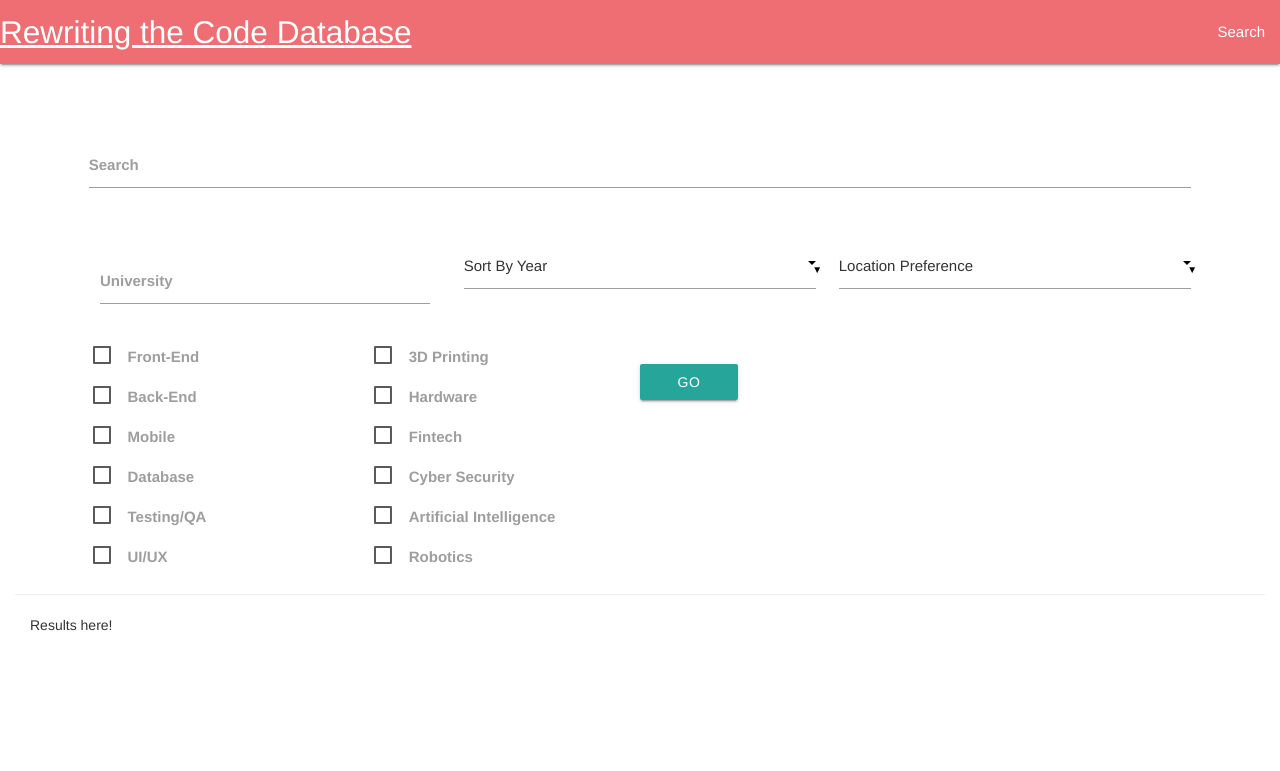
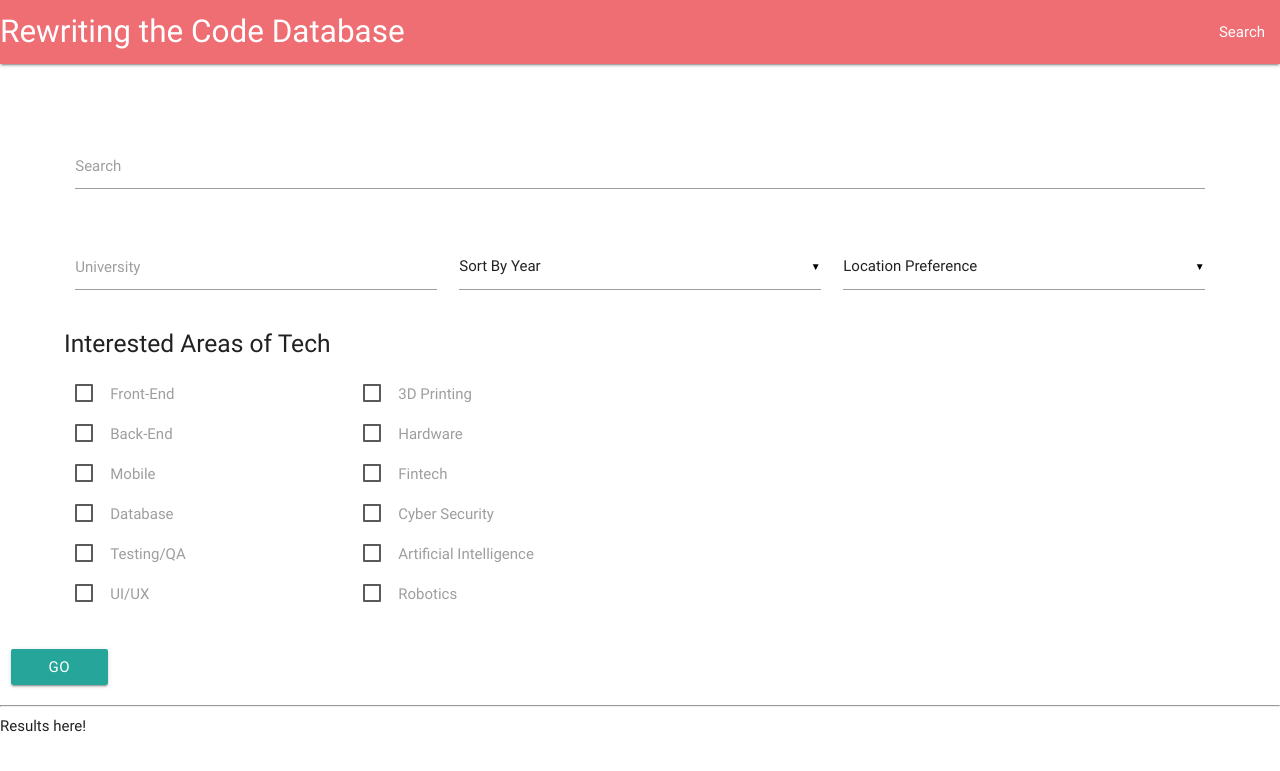
Before and after one commit to Lucytheanimefan/KACdatabase, a Flask app: page / in a window 1280 px wide. Shown: the top 771 px of the page. Run offline with Flask 2, Linux system fonts and the light colour scheme; some libraries are stand-ins or nearby versions; some web fonts are replaced.

Commit message:
Formatting change

```diff
--- a/templates/layout.html
+++ b/templates/layout.html
@@ -7,7 +7,7 @@
     <meta name="viewport" content="width=device-width, initial-scale=1">
     <title>Rewriting the Code Database</title>
     <link href="https://fonts.googleapis.com/css?family=Merriweather+Sans|Quicksand|Raleway|Ranga" rel="stylesheet">
-    <link rel=stylesheet type=text/css href="{{ url_for('static', filename='plugins/bootstrap.min.css') }}">
+    <!--<link rel=stylesheet type=text/css href="{{ url_for('static', filename='plugins/bootstrap.min.css') }}">-->
     <link rel=stylesheet type=text/css href="{{ url_for('static', filename='css/style.css') }}">
     <link rel=stylesheet type=text/css href="{{ url_for('static', filename='plugins/materialize/css/materialize.min.css') }}">
 </head>
--- a/templates/search.html
+++ b/templates/search.html
@@ -8,10 +8,8 @@
     </div>
     <div class='row'>
         <div class="input-field col s4">
-            <div class="input-field col s12">
-                <input id="university" type="text" class="validate">
-                <label for="university">University</label>
-            </div>
+            <input id="university" type="text" class="validate">
+            <label for="university">University</label>
         </div>
         <div class="input-field col s4">
             <select id="sortByYear">
@@ -31,8 +29,9 @@
             </select>
         </div>
     </div>
-    <div class="checkboxes">
-        <div class='col-md-3'>
+    <div class="checkboxes row">
+        <h5>Interested Areas of Tech</h5>
+        <div class='col s3'>
             <p>
                 <input class="check" type="checkbox" value="frontend" id="frontend" />
                 <label for="frontend">Front-End</label>
@@ -58,7 +57,7 @@
                 <label for="ui_ux">UI/UX</label>
             </p>
         </div>
-        <div class='col-md-3'>
+        <div class='col s3'>
             <p>
                 <input class="check" type="checkbox" value="3dprinting" id="3dprinting" />
                 <label for="3dprinting">3D Printing</label>
@@ -88,9 +87,11 @@
     <br>
 </form>
 <div class="row">
-    <button class="btn waves-effect waves-light" id="go">Go
-        <i class="material-icons right"></i>
-    </button>
+    <div class="col s3">
+        <button class="btn waves-effect waves-light" id="go">Go
+            <i class="material-icons right"></i>
+        </button>
+    </div>
 </div>
 <hr>
 <div class="container-fluid">
```
